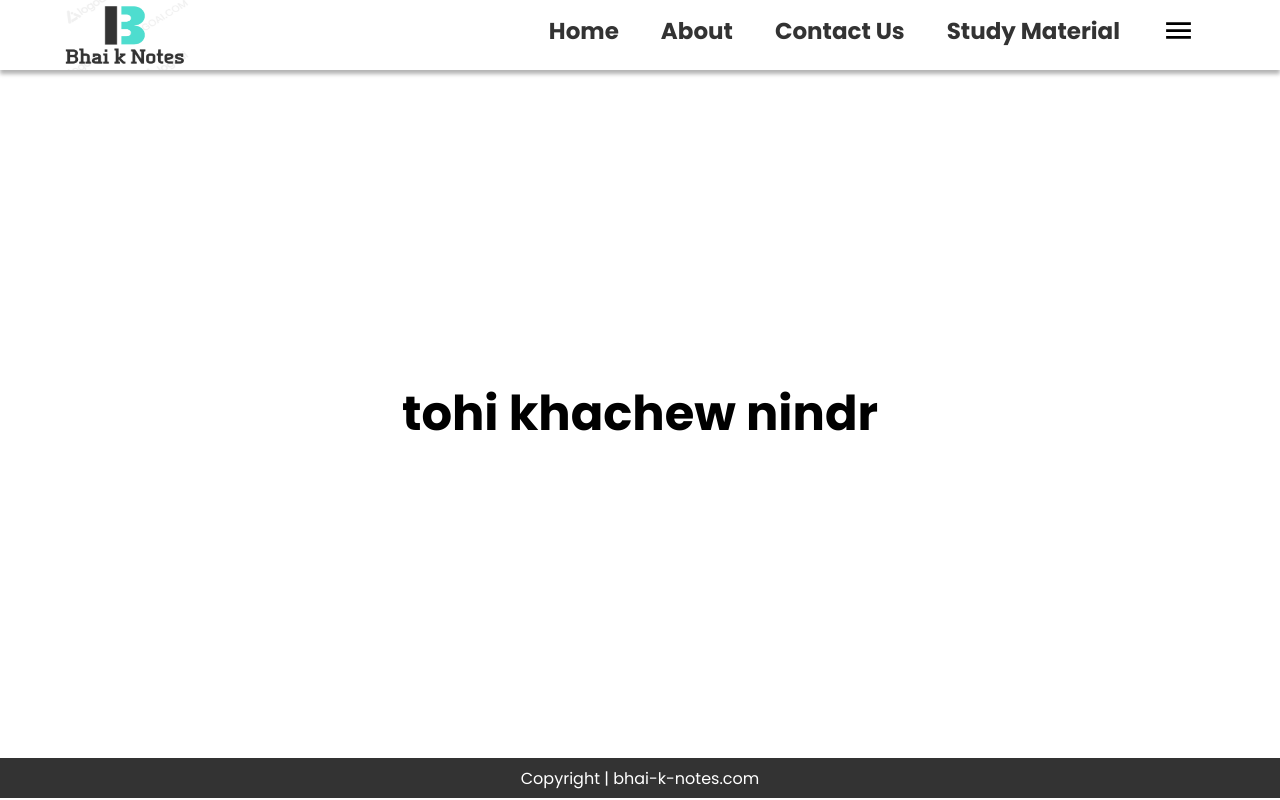
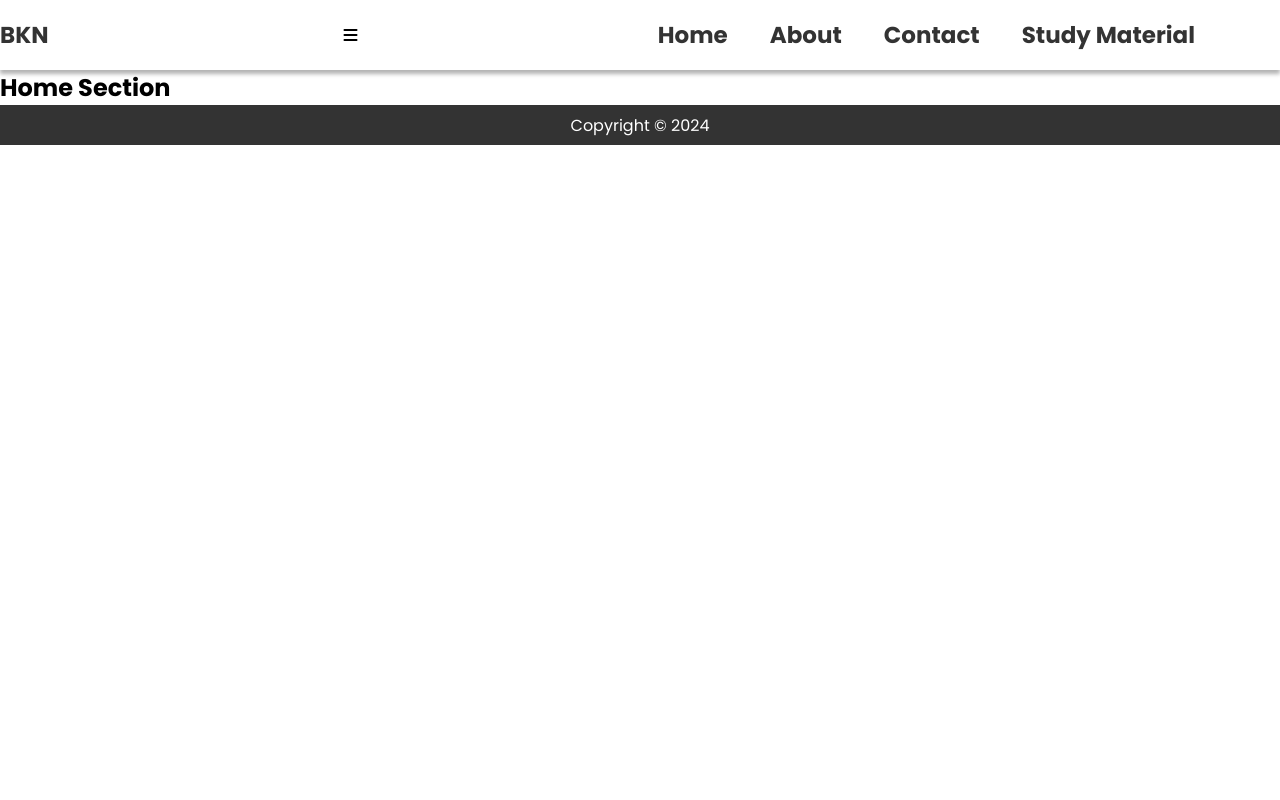
Before and after one commit to CodeWithMomin/Padhle-bhai, a plain HTML site: page index.html in a window 1280 px wide. Drawn offline with Linux system fonts and the light colour scheme.

Commit message:
Update index.html

```diff
--- a/index.html
+++ b/index.html
@@ -2,44 +2,45 @@
 <html lang="en">
 
 <head>
-    <meta charset="UTF-8">
-    <meta name="viewport" content="width=device-width, initial-scale=1.0">
-    <title>Bhai-K-Notes</title>
-
-    <link rel="stylesheet" href="index.css">
-
+    <meta name="viewport" content="width=device-width, initial-scale=1.0" />
+    <title>BKN</title>
+    <!-- Font Awesome Icons -->
+    <link rel="stylesheet" href="https://cdnjs.cloudflare.com/ajax/libs/font-awesome/6.0.0-beta3/css/all.min.css" />
+    <!-- Google Fonts -->
+    <link href="https://fonts.googleapis.com/css2?family=Poppins:wght@600;700&display=swap" rel="stylesheet" />
+    <!-- Stylesheet -->
+    <link rel="stylesheet" href="index.css" />
 </head>
 
 <body>
-
-    <nav>
-        <div class="logo">
-            <img id="logo1" src="Screenshot (152).png" alt="" width="150" height="70px">
-        </div>
-        <ul class="sidebar">
-            <li id="hide" onclick="hideSideBar"><a href=""><svg xmlns="http://www.w3.org/2000/svg" height="33" viewBox="0 -960 960 960" width="33"><path d="m256-200-56-56 224-224-224-224 56-56 224 224 224-224 56 56-224 224 224 224-56 56-224-224-224 224Z"/></svg></a></li>
-            <li><a href="#">Home</a></li>
-            <li><a href="#">About</a></li>
-            <li><a href="#">Contact Us</a></li>
-            <li><a href="#">Study Material</a></li>
-        </ul>
-        <ul>
-            <li><a href="#">Home</a></li>
-            <li><a href="#">About</a></li>
-            <li><a href="#">Contact Us</a></li>
-            <li><a href="#">Study Material</a></li>
-            <li id="show" onclick="showSideBar()"><a href="#"><svg xmlns="http://www.w3.org/2000/svg" height="33" viewBox="0 -960 960 960" width="33"><path d="M120-240v-80h720v80H120Zm0-200v-80h720v80H120Zm0-200v-80h720v80H120Z"/></svg></a></li>
-        </ul>
-    </nav>
-
-    <main>
-        tohi khachew nindr
-    </main>
+    <header>
+        <nav>
+            <a href="#home" id="logo">BKN</a>
+            <i class="fas fa-bars" id="ham-menu"></i>
+            <ul id="nav-bar">
+                <li>
+                    <a href="#home">Home</a>
+                </li>
+                <li>
+                    <a href="#about">About</a>
+                </li>
+                <li>
+                    <a href="#contact">Contact</a>
+                </li>
+                <li>
+                    <a href="#">Study Material</a>
+                </li>
+            </ul>
+        </nav>
+    </header>
+    <section id="home">
+        <h1>Home Section</h1>
+    </section>
 
     <footer>
-        Copyright | bhai-k-notes.com
+        Copyright &copy; 2024
     </footer>
-
+    <!-- Script -->
     <script src="index.js"></script>
 </body>
 
```
